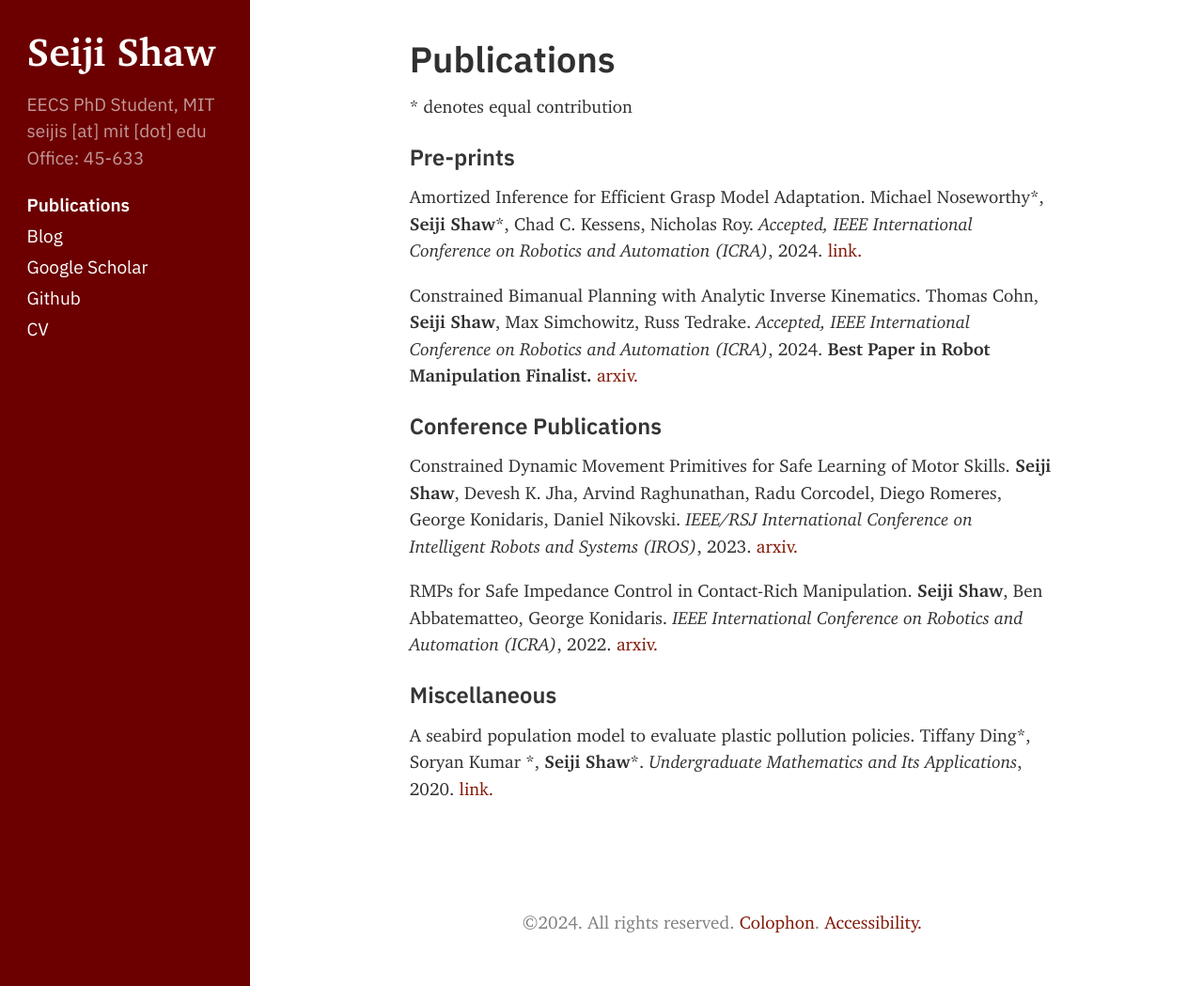
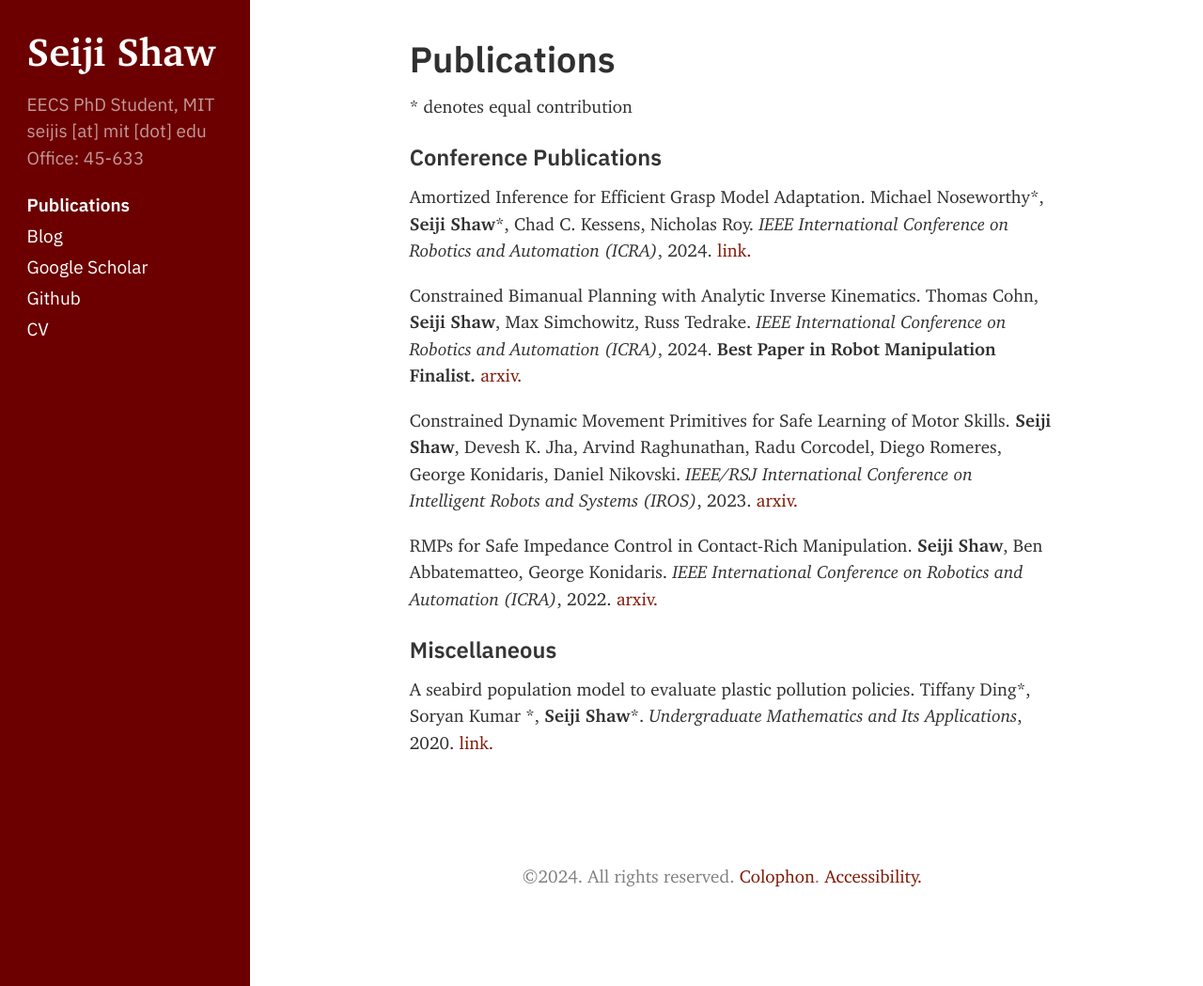
Before and after one commit to sageshoyu/sageshoyu.github.io, a Jekyll site: the page built from docs/publications.md, in a window 1280 px wide and 1049 px high. Shown: the whole window at 94% size. Built offline with Jekyll 4.4.1, drawn with Linux system fonts in a browser that asks for light colours; nearby versions of some CDN libraries.

Commit message:
icra is over

```diff
--- a/docs/publications.md
+++ b/docs/publications.md
@@ -7,12 +7,13 @@
 
 \* denotes equal contribution
 
-### Pre-prints
-Amortized Inference for Efficient Grasp Model Adaptation. Michael Noseworthy\*, **Seiji Shaw**\*, Chad C. Kessens, Nicholas Roy. *Accepted, IEEE International Conference on Robotics and Automation (ICRA)*, 2024. [link.](http://groups.csail.mit.edu/rrg/papers/noseworthy_shaw_icra24.pdf)
-
-Constrained Bimanual Planning with Analytic Inverse Kinematics. Thomas Cohn, **Seiji Shaw**, Max Simchowitz, Russ Tedrake. *Accepted, IEEE International Conference on Robotics and Automation (ICRA)*, 2024. **Best Paper in Robot Manipulation Finalist.** [arxiv.](https://arxiv.org/abs/2309.08770)
+<!-- ### Pre-prints -->
 
 ### Conference Publications
+Amortized Inference for Efficient Grasp Model Adaptation. Michael Noseworthy\*, **Seiji Shaw**\*, Chad C. Kessens, Nicholas Roy. *IEEE International Conference on Robotics and Automation (ICRA)*, 2024. [link.](http://groups.csail.mit.edu/rrg/papers/noseworthy_shaw_icra24.pdf)
+
+Constrained Bimanual Planning with Analytic Inverse Kinematics. Thomas Cohn, **Seiji Shaw**, Max Simchowitz, Russ Tedrake. *IEEE International Conference on Robotics and Automation (ICRA)*, 2024. **Best Paper in Robot Manipulation Finalist.** [arxiv.](https://arxiv.org/abs/2309.08770)
+
 Constrained Dynamic Movement Primitives for Safe Learning of Motor Skills. **Seiji Shaw**, Devesh K. Jha, Arvind Raghunathan, Radu Corcodel, Diego Romeres, George Konidaris, Daniel Nikovski. *IEEE/RSJ International Conference on Intelligent Robots and Systems (IROS)*, 2023.
 [arxiv.](https://arxiv.org/abs/2209.14461)
 
```
